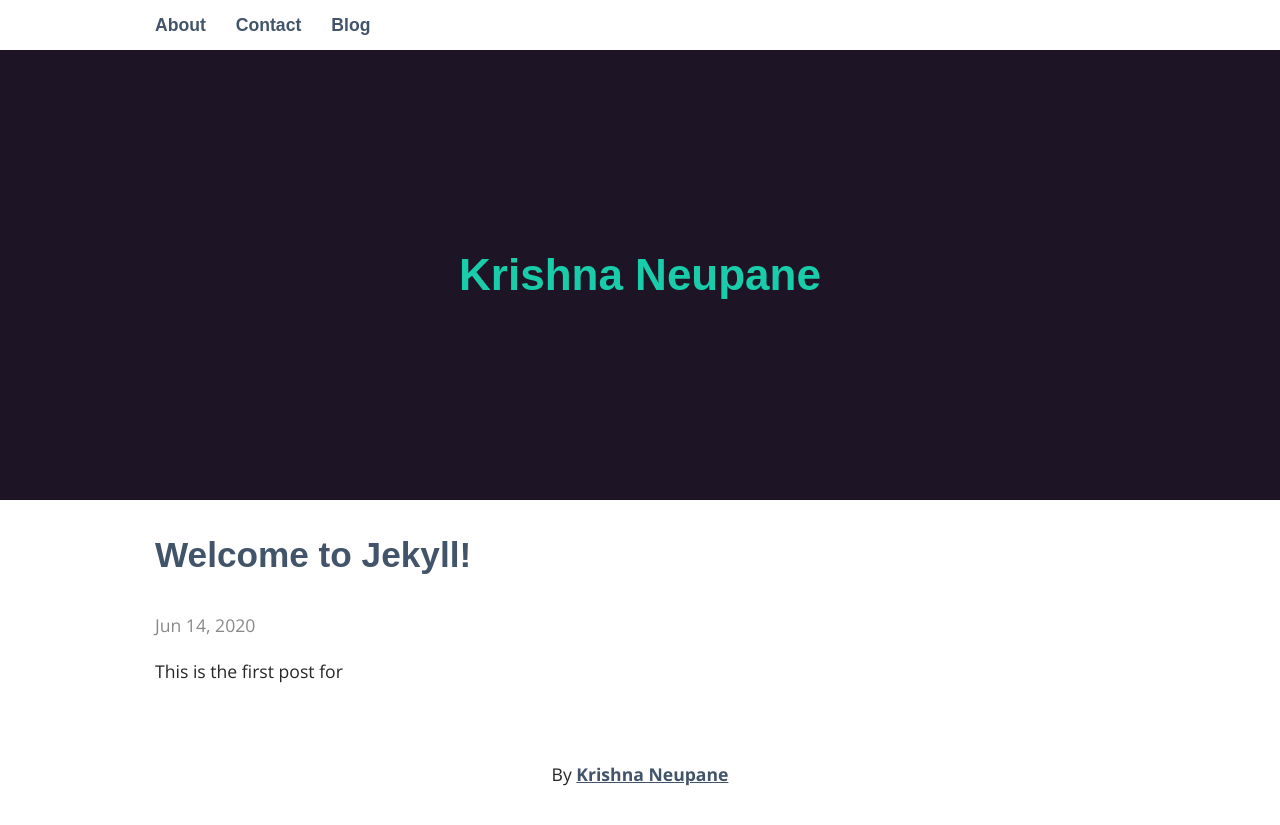
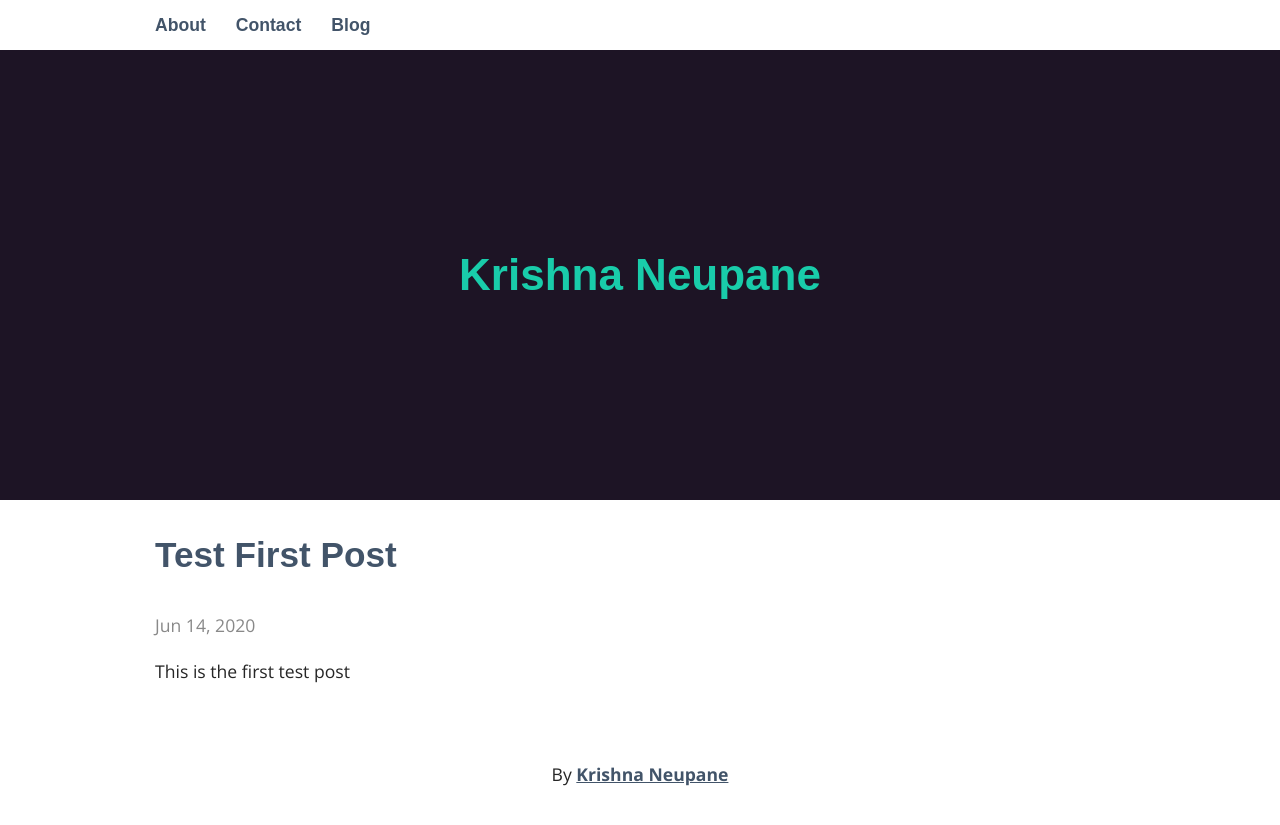
Before and after one commit to krishpn/krishpn.github.io, a Jekyll site: the page built from _posts/2020-06-14-A-New-Beginning.markdown, in a window 1280 px wide. Shown: the top 825 px of the page. Built offline with Jekyll 4.4.1, drawn with Linux system fonts in a browser that asks for light colours; some web fonts are replaced.

Commit message:
test first post

```diff
--- a/_posts/2020-06-14-A-New-Beginning.markdown
+++ b/_posts/2020-06-14-A-New-Beginning.markdown
@@ -1,7 +1,7 @@
 ---
 layout: post
-title:  "Welcome to Jekyll!"
+title:  "Test First Post"
 date:   2020-06-14
 ---
 
-This is the first post for
+This is the first test post
```
